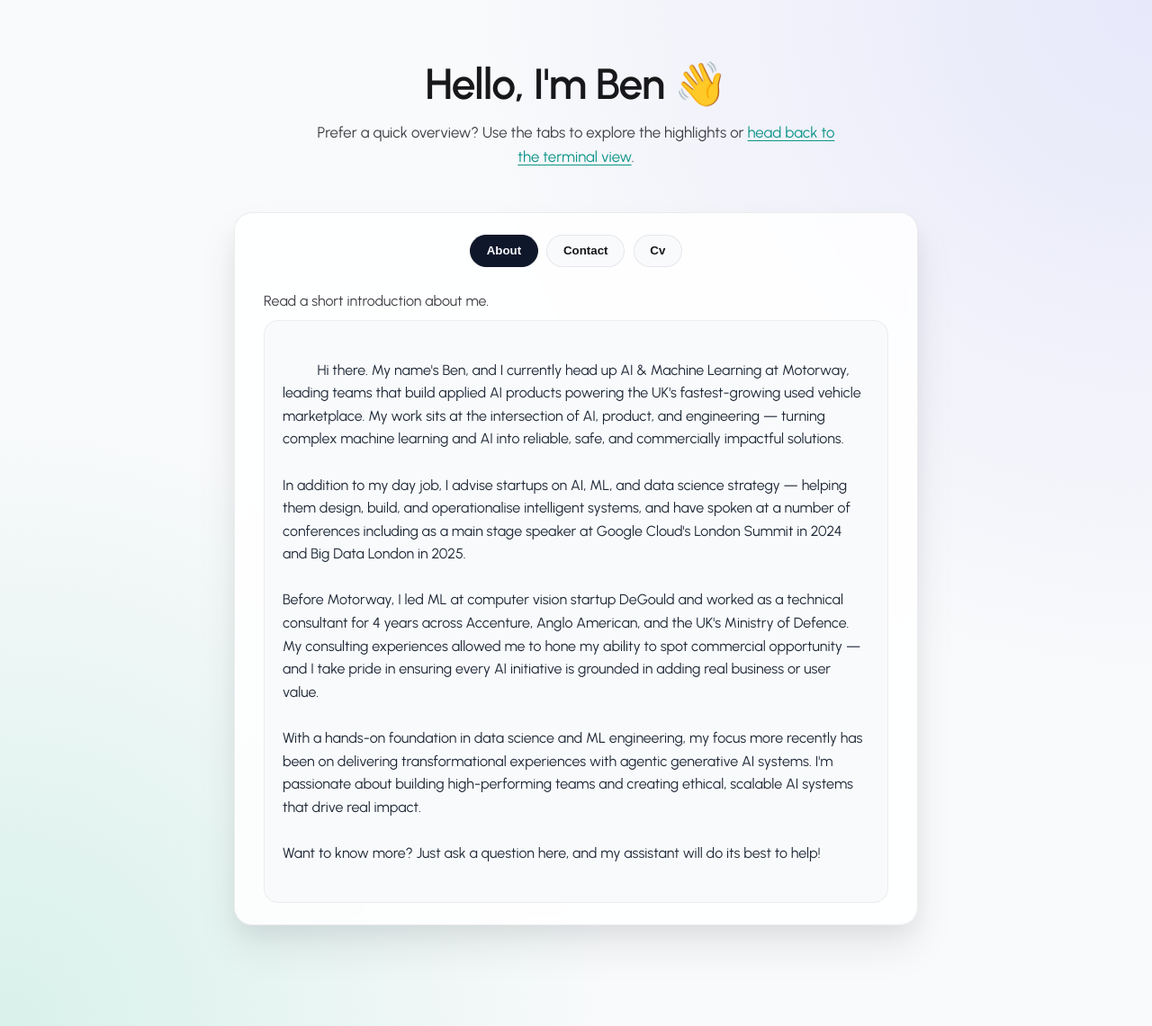
After one commit to btjones-me/personal-website, a Flask app: page /summary in a window 1280 px wide. The commit adds this page. Shown: the whole page at 90% size. Run offline with Flask 3, Linux system fonts and the light colour scheme.

Commit message:
Enhance README and add summary view feature
- Updated README to include `uv` as the package manager and added a link to the new summary view.
- Implemented a summary view in the Flask app, allowing users to access a tabbed overview of key sections.
- Added JavaScript functionality for tab navigation in the summary view.
- Updated CSS for styling the summary interface and adjusted padding in the main layout.
- Modified command handling to include summary commands and improved CV download messaging.
- Completed TODO items for test coverage, LLM chat integration, and deployment.

```diff
--- a/personal_website/portfolio/app.py
+++ b/personal_website/portfolio/app.py
@@ -3,7 +3,7 @@ from __future__ import annotations
 import uuid
 from pathlib import Path
 
-from flask import Flask, jsonify, request
+from flask import Flask, jsonify, render_template, request
 
 from personal_website.config import config
 from personal_website.logger import logger
@@ -43,6 +43,12 @@ def create_app() -> Flask:
     @app.get("/")
     def index():
         return command_registry.render_index()
+
+    @app.get("/summary")
+    def summary():
+        """Render a tabbed summary view for users who prefer not to use the terminal."""
+        sections = command_registry.get_summary_sections()
+        return render_template("summary.html", sections=sections)
 
     @app.post("/command")
     def process_command():
--- a/personal_website/portfolio/commands.py
+++ b/personal_website/portfolio/commands.py
@@ -2,7 +2,7 @@ from __future__ import annotations
 
 from dataclasses import dataclass
 from pathlib import Path
-from typing import Callable, Dict, Iterable, List
+from typing import Any, Callable, Dict, Iterable, List
 import re
 
 from flask import Response, jsonify, render_template, request, send_file, url_for
@@ -52,6 +52,7 @@ class CommandRegistry:
     def __init__(self) -> None:
         self._commands: Dict[str, Command] = {}
         self._llm_enabled = True
+        self._summary_commands = ("about", "contact", "cv")
         self._register_default_commands()
 
     # --- Flask integration helpers -------------------------------------------------
@@ -205,7 +206,7 @@ Want to know more? Just ask a question here, and my assistant will do its best t
         download_url = url_for("download_cv")
         return {
             "kind": "download",
-            "output": "Opening CV download in a new tab...",
+            "output": "",
             "url": download_url,
         }
 
@@ -246,3 +247,24 @@ Want to know more? Just ask a question here, and my assistant will do its best t
     def _is_unix_command(self, raw_command: str) -> bool:
         """Detect common Unix commands to nudge users toward the simulated commands."""
         return bool(self._UNIX_PATTERN.match(raw_command))
+
+    def get_summary_sections(self) -> List[Dict[str, Any]]:
+        """Return a list of commands to surface in the summary view."""
+        sections: List[Dict[str, Any]] = []
+        for name in self._summary_commands:
+            command = self._commands.get(name)
+            if not command:
+                continue
+
+            payload = command.handler(command.name)
+
+            sections.append(
+                {
+                    "name": command.name,
+                    "title": command.name.title(),
+                    "description": command.description,
+                    "payload": payload,
+                }
+            )
+
+        return sections
--- a/personal_website/portfolio/static/css/style.css
+++ b/personal_website/portfolio/static/css/style.css
@@ -30,7 +30,7 @@ body {
   align-items: center;
   justify-content: center;
   gap: 3rem;
-  padding: 4rem 1.5rem 5rem;
+  padding: 4rem 1.5rem 7rem;
 }
 
 .hero {
@@ -58,6 +58,114 @@ body {
   background: rgba(17, 24, 39, 0.06);
   padding: 0.15rem 0.4rem;
   border-radius: 0.35rem;
+}
+
+.hero--summary .intro {
+  max-width: 720px;
+  margin: 0 auto;
+}
+
+.hero--summary a {
+  color: #0d9488;
+  text-decoration: underline;
+  text-underline-offset: 3px;
+}
+
+.summary-wrapper {
+  width: min(95vw, 760px);
+}
+
+.summary-card {
+  background: var(--card-background);
+  border: 1px solid var(--border);
+  border-radius: 1.25rem;
+  box-shadow: var(--shadow);
+  backdrop-filter: blur(6px);
+  padding: 1.5rem;
+}
+
+.summary-tabs {
+  display: flex;
+  justify-content: center;
+  gap: 0.6rem;
+  flex-wrap: wrap;
+  margin-bottom: 1rem;
+}
+
+.summary-tab {
+  border: 1px solid var(--border);
+  background: #f8fafc;
+  color: var(--text-primary);
+  border-radius: 999px;
+  padding: 0.6rem 1.1rem;
+  font-weight: 600;
+  cursor: pointer;
+  transition: all 150ms ease;
+}
+
+.summary-tab.is-active {
+  background: #0f172a;
+  color: #f8fafc;
+  border-color: #0f172a;
+}
+
+.summary-panels {
+  padding: 0.75rem 0.5rem 0;
+}
+
+.summary-panel {
+  display: none;
+}
+
+.summary-panel.is-active {
+  display: block;
+}
+
+.summary-description {
+  margin: 0 0 0.75rem;
+  color: var(--text-secondary);
+}
+
+.summary-content {
+  background: rgba(248, 250, 252, 0.85);
+  border: 1px solid rgba(15, 23, 42, 0.06);
+  border-radius: 1rem;
+  padding: 1rem 1.25rem;
+  line-height: 1.6;
+  color: var(--accent);
+  white-space: pre-wrap;
+}
+
+.summary-actions {
+  display: flex;
+  flex-direction: column;
+  gap: 0.6rem;
+  align-items: flex-start;
+}
+
+.summary-download {
+  display: inline-flex;
+  align-items: center;
+  gap: 0.5rem;
+  padding: 0.65rem 1rem;
+  border-radius: 0.75rem;
+  background: linear-gradient(120deg, #0f172a, #0f766e);
+  color: #f8fafc;
+  text-decoration: none;
+  font-weight: 600;
+  box-shadow: var(--shadow);
+  transition: transform 150ms ease, box-shadow 150ms ease;
+}
+
+.summary-download:hover {
+  transform: translateY(-1px);
+  box-shadow: 0 12px 24px rgba(15, 23, 42, 0.18);
+}
+
+.summary-message {
+  margin: 0;
+  color: var(--text-secondary);
+  font-size: 0.95rem;
 }
 
 .terminal-wrapper {
--- /dev/null
+++ b/personal_website/portfolio/static/js/summary.js
@@ -0,0 +1,28 @@
+const summaryTabs = document.querySelectorAll("[data-summary-tab]");
+const summaryPanels = document.querySelectorAll("[data-summary-panel]");
+const cvLink = document.querySelector("[data-cv-link]");
+const cvMessage = document.querySelector("[data-summary-message]");
+
+function activateSummaryTab(name) {
+  summaryTabs.forEach((tab) => {
+    const isActive = tab.dataset.summaryTab === name;
+    tab.classList.toggle("is-active", isActive);
+    tab.setAttribute("aria-selected", isActive ? "true" : "false");
+  });
+
+  summaryPanels.forEach((panel) => {
+    const isActive = panel.dataset.summaryPanel === name;
+    panel.classList.toggle("is-active", isActive);
+    panel.hidden = !isActive;
+  });
+}
+
+summaryTabs.forEach((tab) => {
+  tab.addEventListener("click", () => activateSummaryTab(tab.dataset.summaryTab));
+});
+
+if (cvLink && cvMessage) {
+  cvLink.addEventListener("click", () => {
+    cvMessage.textContent = "CV downloaded.";
+  });
+}
--- /dev/null
+++ b/personal_website/portfolio/templates/summary.html
@@ -0,0 +1,69 @@
+{% extends "base.html" %}
+
+{% block content %}
+<section class="hero hero--summary">
+  <div class="intro">
+    <h1>Hello, I'm Ben 👋</h1>
+    <p>
+      Prefer a quick overview? Use the tabs to explore the highlights or
+      <a href="{{ url_for('index') }}">head back to the terminal view</a>.
+    </p>
+  </div>
+</section>
+
+<section class="summary-wrapper">
+  <div class="summary-card">
+    <div class="summary-tabs" role="tablist" aria-label="Portfolio sections">
+      {% for section in sections %}
+      <button
+        class="summary-tab{% if loop.first %} is-active{% endif %}"
+        type="button"
+        role="tab"
+        aria-selected="{{ 'true' if loop.first else 'false' }}"
+        aria-controls="panel-{{ section.name }}"
+        id="tab-{{ section.name }}"
+        data-summary-tab="{{ section.name }}"
+        data-kind="{{ section.payload.kind }}"
+      >
+        {{ section.title }}
+      </button>
+      {% endfor %}
+    </div>
+
+    <div class="summary-panels">
+      {% for section in sections %}
+      <div
+        class="summary-panel{% if loop.first %} is-active{% endif %}"
+        id="panel-{{ section.name }}"
+        role="tabpanel"
+        aria-labelledby="tab-{{ section.name }}"
+        data-summary-panel="{{ section.name }}"
+        data-kind="{{ section.payload.kind }}"
+        {% if not loop.first %}hidden{% endif %}
+      >
+        <p class="summary-description">{{ section.description }}</p>
+
+        {% if section.payload.kind == "download" %}
+        <div class="summary-actions">
+          <a class="summary-download" href="{{ section.payload.url }}" data-cv-link>
+            Download CV
+          </a>
+          <p class="summary-message" data-summary-message>
+            {{ section.payload.output or "CV download will open in a new tab." }}
+          </p>
+        </div>
+        {% else %}
+        <div class="summary-content">
+          {{ section.payload.output | replace('\n', '<br />') | safe }}
+        </div>
+        {% endif %}
+      </div>
+      {% endfor %}
+    </div>
+  </div>
+</section>
+{% endblock %}
+
+{% block scripts %}
+<script src="{{ url_for('static', filename='js/summary.js') }}" defer></script>
+{% endblock %}
```
Also changed, not shown: other parts of personal_website/portfolio/static/css/style.css (+39 -0 lines), personal_website/portfolio/templates/index.html (+26 -0 lines), README.md.
